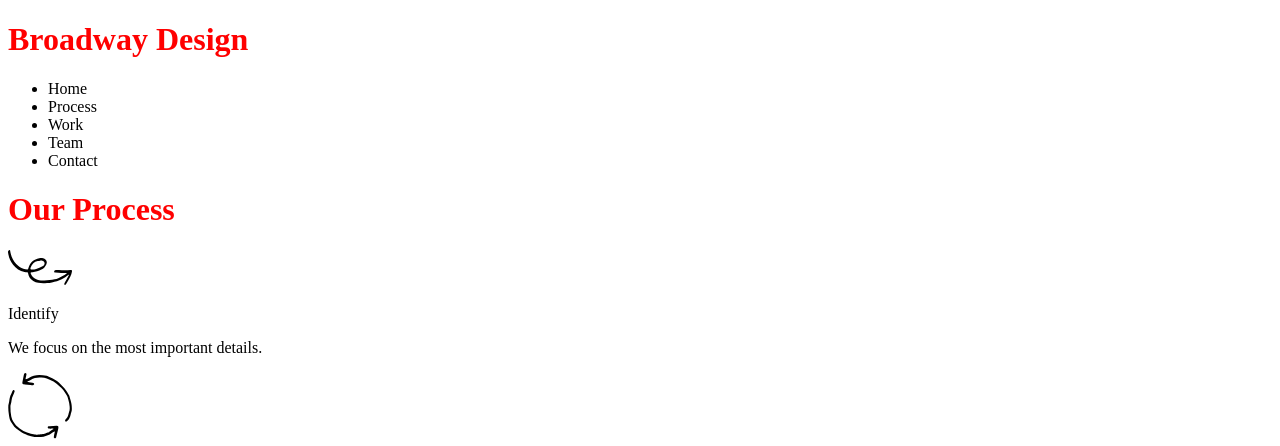
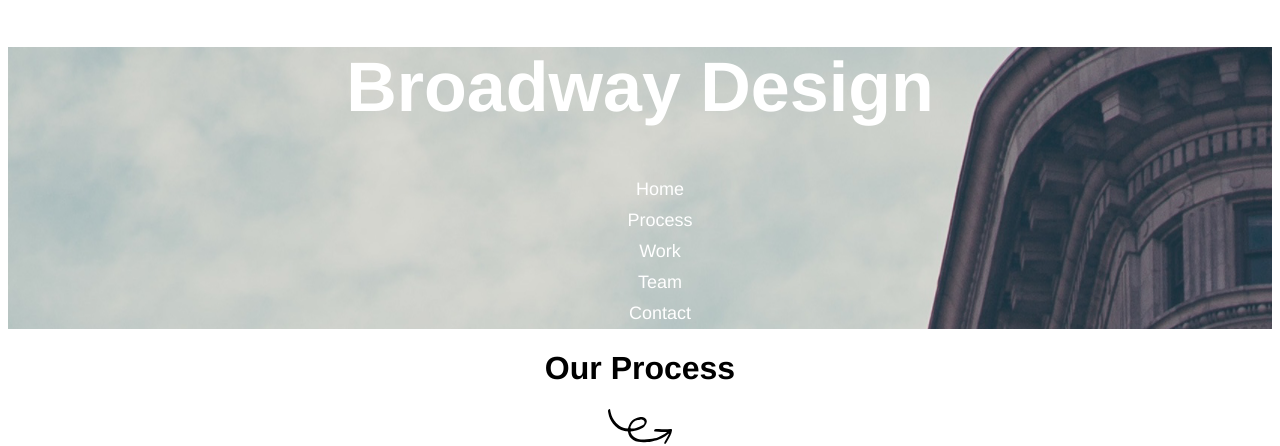
Before and after one commit to devonxfire/broadway, a plain HTML site: page index.html in a window 1280 px wide. Shown: the top 446 px of the page. Drawn offline with Linux system fonts and the light colour scheme.

Commit message:
css header section complete

```diff
--- a/resources/css/style.css
+++ b/resources/css/style.css
@@ -1,4 +1,24 @@
 
-h1 {
-	color: red;
+body {
+	text-align: center;
+	font-family: Helvetica;
 }
+
+#header {
+	background-image: url("../images/the-flatiron-building.png");
+}
+
+
+#main-title {
+	font-size: 70px;
+	font-weight: bold;
+	color: white;
+}
+
+
+#top-menu li {
+	font-size: 18px;
+	color: white;
+	list-style: none;
+	padding: 5px;
+}
```
Also changed, not shown: 2 other files.
